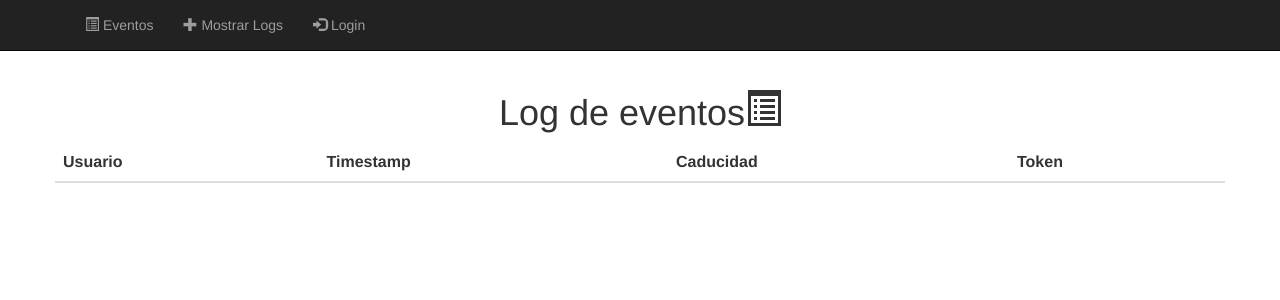
After one commit to Olivier-GG/Examen3, a Flask app: page /showLogs in a window 1280 px wide. The commit adds this page. Shown: the top 300 px of the page. Run offline with Flask 3, Linux system fonts and the light colour scheme; data that the repository does not hold is empty; parts of the project's set-up code (start-up, migrations or seed data) failed here and were passed over; some libraries are stand-ins or nearby versions.

Commit message:
Añador ver logs

```diff
--- a/main.py
+++ b/main.py
@@ -46,7 +46,7 @@ geolocator = Nominatim(user_agent="mi_app_examen_frontend")
 
 #Configuracion Login Google
 
-app.secret_key = "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" # make sure this matches with that's in client_secret.json
+app.secret_key = "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" # asegurar que es la misma que en client_secret.json
 
 os.environ["OAUTHLIB_INSECURE_TRANSPORT"] = "1"
 
@@ -56,8 +56,8 @@ client_secrets_file = os.path.join(pathlib.Path(__file__).parent, "client_secret
 flow = Flow.from_client_secrets_file(
     client_secrets_file=client_secrets_file,
     scopes=["https://www.googleapis.com/auth/userinfo.profile", "https://www.googleapis.com/auth/userinfo.email", "openid"],
-    redirect_uri="https://examen3-two.vercel.app/callback" #Para verlo en vercel
-    #redirect_uri="http://localhost:8000/callback" #Para verlo a nivel local
+    #redirect_uri="https://examen3-two.vercel.app/callback" #Para verlo en vercel
+    redirect_uri="http://localhost:8000/callback" #Para verlo a nivel local
 )
 
 
@@ -73,7 +73,7 @@ def callback():
     flow.fetch_token(authorization_response=request.url)
 
     if not session["state"] == request.args["state"]:
-        abort(500)  # State does not match!
+        abort(500)
 
     credentials = flow.credentials
     request_session = requests.session()
@@ -272,6 +272,25 @@ def filtrar():
 
     return render_template('eventos.html', eventos = listaEventos, logueado = SesionIniciada(), mapa = mapa)
 
+#Muestra todos los logs
+@app.route('/showLogs', methods = ['GET'])
+def showLog():
+    lista = list(log.find().sort('timestamp',pymongo.DESCENDING))
+
+    for e in lista:
+        e['_id'] = str(e['_id'])
+        e['timestamp'] = datetime.fromtimestamp(e['timestamp']).date()
+        e['caducidad'] = datetime.fromtimestamp(e['caducidad']).date()
+
+    return render_template('showLog.html', logs = lista)
+
+#Carga un mapa con un unico marcador
+@app.route('/unMapa', methods = ['GET'])
+def unMapa():
+    return render_template('MapaUnaLocalizacion.html', lat = 2 , lon = 2)
+
+
+
 
 
 if __name__ == '__main__':
--- a/templates/base.html
+++ b/templates/base.html
@@ -52,6 +52,9 @@
                 <li>
                     <a href="/"> <span class="glyphicon glyphicon-list-alt" aria-hidden="true"></span> Eventos </a>
                 </li>
+                <li>
+                    <a href="/showLogs"> <span class="glyphicon glyphicon-plus" aria-hidden="true"></span> Mostrar Logs</a>
+                </li>
                 {% if logueado %}
                 <li>
                     <a href="/logout"> <span class="glyphicon glyphicon-log-in" aria-hidden="true"></span> Logout</a>
--- /dev/null
+++ b/templates/showLog.html
@@ -0,0 +1,37 @@
+{% extends "base.html" %}
+
+{% block content %}
+
+<div class="row">
+    <div class="col-lg-12 text-center">
+        <h1>Log de eventos<span class="glyphicon glyphicon-list-alt" aria-hidden="true"></span></h1>
+    </div>
+
+    <div class="col-md-12">
+        <div class="table-responsive" style="max-width: 100%; margin: 0 auto; overflow-x: auto;">
+            <table class="table table-striped">
+                <thead>
+                    <tr>
+                        <th>Usuario</th>
+                        <th>Timestamp</th>
+                        <th>Caducidad</th>
+                        <th>Token</th>
+                    </tr>
+                </thead>
+                <tbody>
+                    {% for log in logs %}
+                    <tr>
+                        <td>{{ log.usuario }}</td>
+                        <td>{{ log.timestamp }}</td>
+                        <td>{{ log.caducidad }}</td>
+                        <td>{{ log.token }}</td>
+                    </tr>
+                    {% endfor %}
+                </tbody>
+            </table>
+        </div>
+    </div>
+</div>
+
+
+{% endblock %}
```
Also changed, not shown: templates/MapaUnaLocalizacion.html (added, +36 -0 lines).
